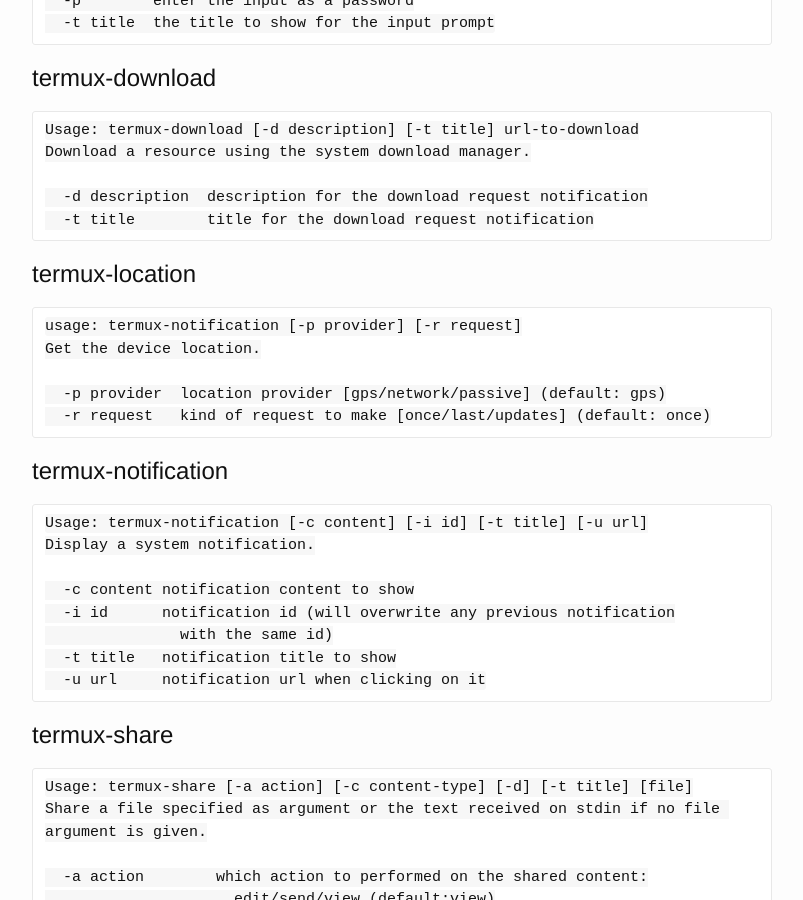
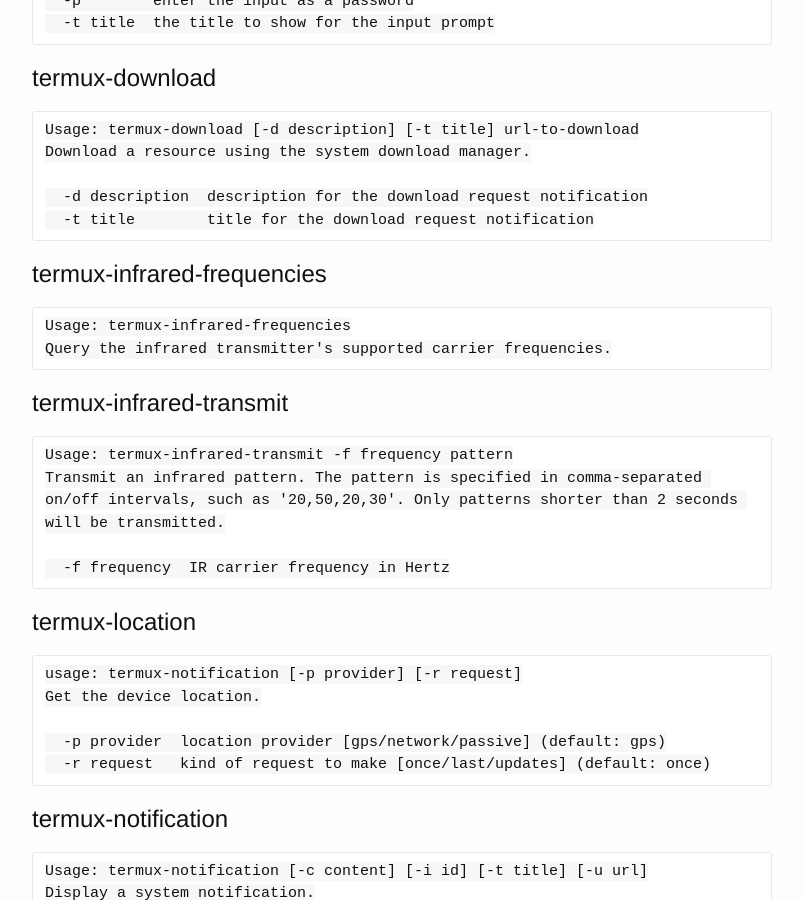
Before and after one commit to termux/termux.github.io, a Jekyll site: the page built from add-on-api.md, in a window 1280 px wide and 900 px high, scrolled down 1417 px. Shown: the whole window, without its empty margins (238-1041 px from the left). Built offline with Jekyll 4.4.1, drawn with Linux system fonts in a browser that asks for light colours; some of the changed text lies outside the part shown.

Commit message:
Information about new API methods

```diff
--- a/add-on-api.md
+++ b/add-on-api.md
@@ -72,6 +72,20 @@
   -t title        title for the download request notification
 ~~~~~~~~
 
+# termux-infrared-frequencies
+~~~~~~~~
+Usage: termux-infrared-frequencies
+Query the infrared transmitter's supported carrier frequencies.
+~~~~~~~~
+
+# termux-infrared-transmit
+~~~~~~~~
+Usage: termux-infrared-transmit -f frequency pattern
+Transmit an infrared pattern. The pattern is specified in comma-separated on/off intervals, such as '20,50,20,30'. Only patterns shorter than 2 seconds will be transmitted.
+
+  -f frequency  IR carrier frequency in Hertz
+~~~~~~~~
+
 # termux-location
 ~~~~~~~~
 usage: termux-notification [-p provider] [-r request]
@@ -126,6 +140,18 @@
   -n number(s)  recipient number(s) - separate multiple numbers by commas
 ~~~~~~~~
 
+# termux-telephony-cellinfo
+~~~~~~~~
+Usage: termux-telephony-cellinfo
+Get information about all observed cell information from all radios on the device including the primary and neighboring cells.
+~~~~~~~~
+
+# termux-telephony-deviceinfo
+~~~~~~~~
+Usage: termux-telephony-deviceinfo
+Get information about the telephony device.
+~~~~~~~~
+
 # termux-toast
 ~~~~~~~~
 Usage: termux-toast [-s] [text]
```
